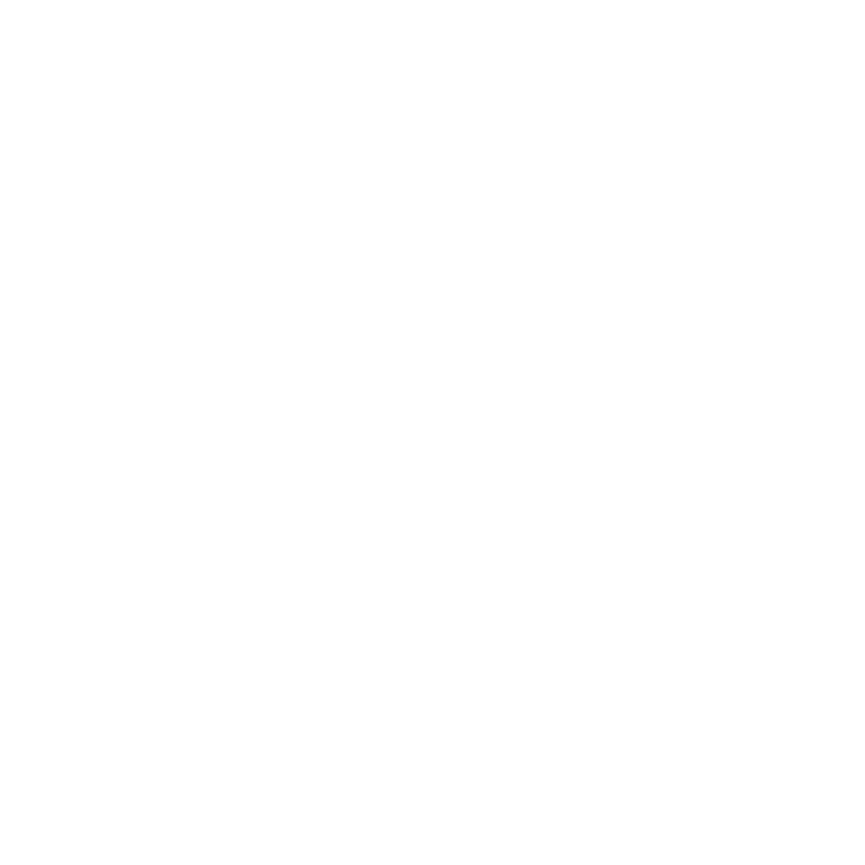
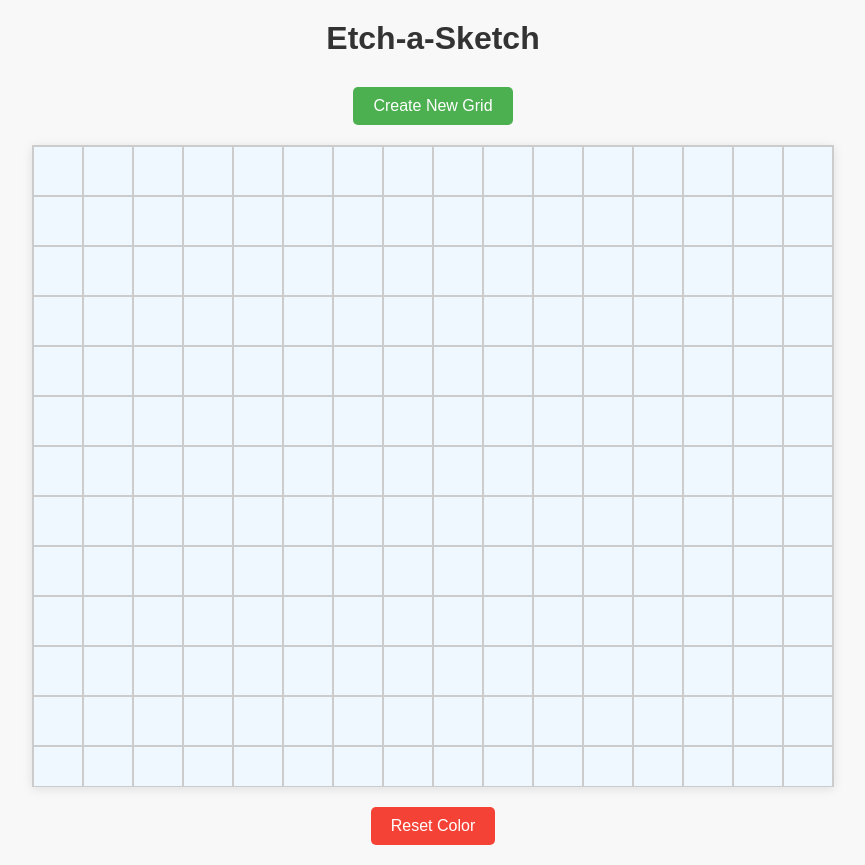
Before and after one commit to Maverick341/TOP-codebase, a plain HTML site: page Etch-a-Sketch/index.html in a window 1280 px wide. Shown: the whole page, without its empty margins (207-1072 px from the left). Before the commit the page ends 800 px from the top, so only its background shows below. Drawn offline with Linux system fonts and the light colour scheme.

Commit message:
project completed

```diff
--- a/Etch-a-Sketch/index.html
+++ b/Etch-a-Sketch/index.html
@@ -7,6 +7,10 @@
     <link rel="stylesheet" href="style.css">
 </head>
 <body>
+    <h1>Etch-a-Sketch</h1>
+    <button id="new-grid-button">Create New Grid</button>
+    <div class="container" id="grid-container"></div>
+    <button id="reset-button">Reset Color</button>
     <script src="script.js"></script>
 </body>
 </html>
--- a/Etch-a-Sketch/script.js
+++ b/Etch-a-Sketch/script.js
@@ -0,0 +1,56 @@
+const container = document.getElementById('grid-container');
+const button1 = document.getElementById('new-grid-button');
+const button2 = document.getElementById('reset-button');
+
+function createGrid(size) {
+    container.innerHTML = '';
+    const squareSize = 800 / size;
+
+    for (let i = 0; i < size * size; i++) {
+        const square = document.createElement('div');
+        square.classList.add('square');
+        square.style.width = `${squareSize}px`;
+        square.style.height = `${squareSize}px`;
+
+        square.addEventListener('mouseenter', () => {
+            square.style.backgroundColor = getRandomColor();
+        });
+
+
+
+        container.appendChild(square);
+    }
+
+}
+
+function getRandomColor() {
+    const letters = '0123456789ABCDEF';
+    let color = '#';
+    for (let i = 0; i < 6; i++) {
+        color += letters[Math.floor(Math.random() * 16)];
+    }
+    return color;
+}
+
+function VariedGridSize() {
+    let size;
+    do {
+        size = prompt("Enter the number of squares per side (1-100): ");
+        size = parseInt(size, 10);
+    } while (isNaN(size) || size < 1 || size > 100);
+
+    createGrid(size);
+}
+
+function resetToOriginalColor() {
+    const squares = document.querySelectorAll('.square');
+    squares.forEach(square => {
+        square.style.backgroundColor = 'aliceblue';
+    });
+}
+
+button1.addEventListener('click', VariedGridSize);
+
+button2.addEventListener('click', resetToOriginalColor);
+
+createGrid(16);
--- a/Etch-a-Sketch/style.css
+++ b/Etch-a-Sketch/style.css
@@ -0,0 +1,66 @@
+body {
+    display: flex;
+    flex-direction: column;
+    justify-content: center;
+    align-items: center;
+    margin: 0;
+    background-color: #f0f0f06e;
+    font-family: Arial, sans-serif;
+}
+
+h1{
+    margin: 20px 0;
+    font-size: 2em;
+    color: #333
+
+}
+
+#new-grid-button {
+    margin-bottom: 20px;
+}
+
+.container {
+    display: flex;
+    flex-wrap: wrap;
+    border: 1px solid #ccc;
+    max-height: 80vh;
+    overflow: hidden;
+    width: 80%;
+    max-width: 800px;
+    background-color: white;
+    box-shadow: 0 2px 10px rgba(0, 0, 0, 0.1);
+}
+
+.square {
+
+    border: 1px solid #ccc;
+    box-sizing: border-box;
+    background-color: aliceblue;
+    transition: background-color 0.3s;
+}
+
+#reset-button {
+    margin: 20px 0;
+    background-color: #f44336;
+}
+
+#reset-button:hover {
+    background-color: #e53935;
+}
+
+button {
+    padding: 10px 20px;
+    margin: 10px;
+    font-size: 16px;
+    background-color: #4CAF50;
+    color: white;
+    border: none;
+    border-radius: 5px;
+    cursor: pointer;
+    transition: background-color 0.3s, transform 0.2s;
+}
+
+button:hover {
+    background-color: #45a049;
+    transform: scale(1.05);
+}
```
